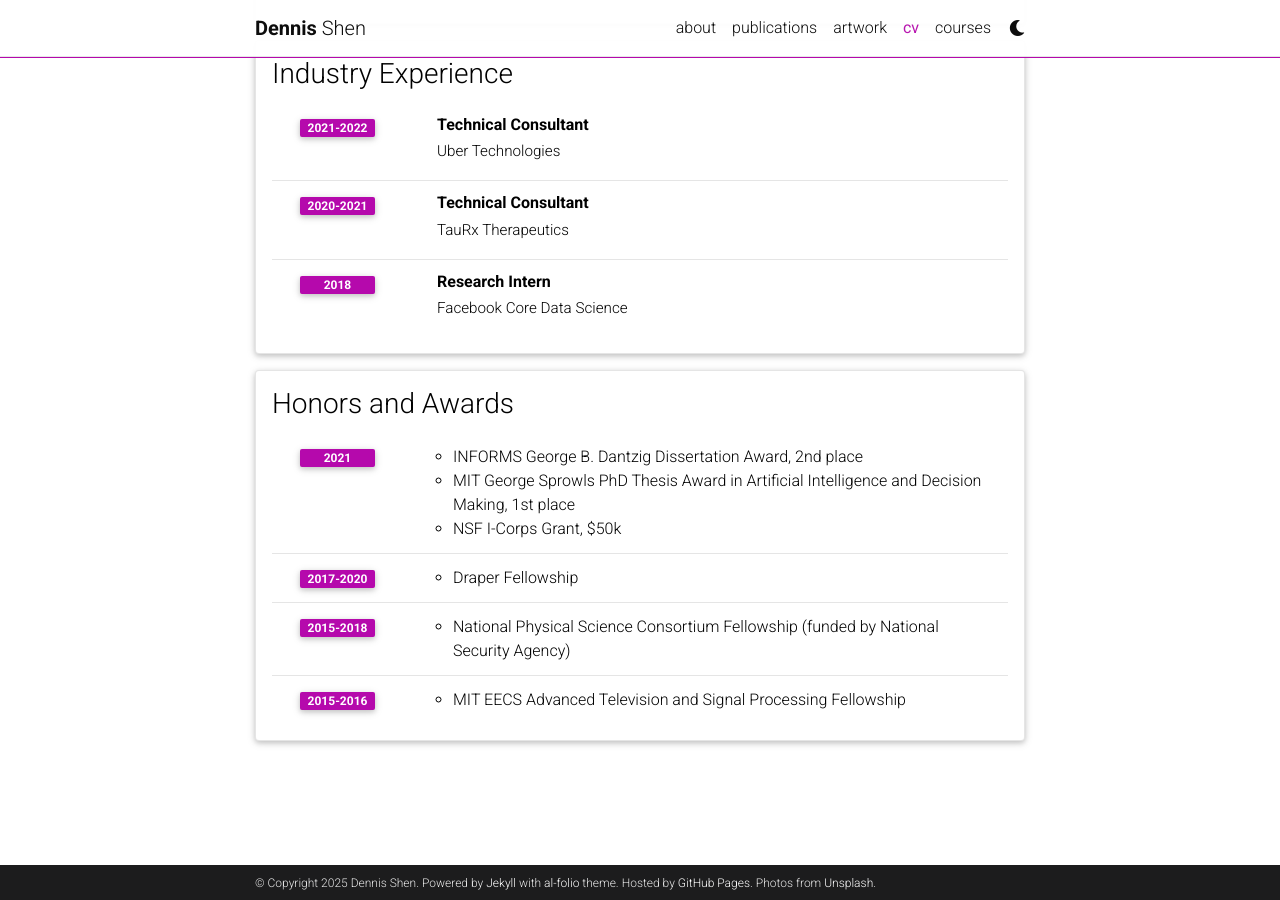
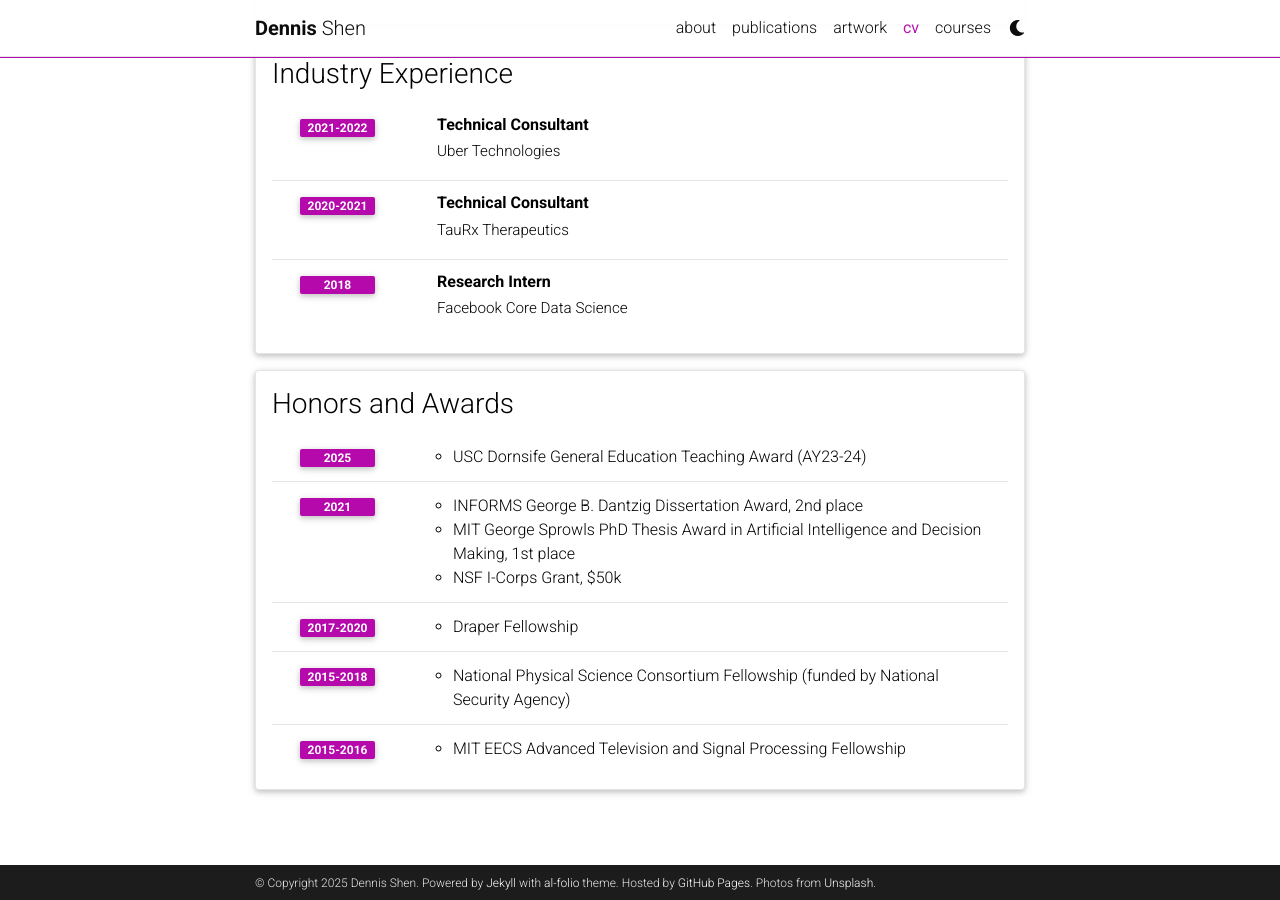
Before and after one commit to deshen24/deshen24.github.io, a Jekyll site: the page built from _pages/cv.md, in a window 1280 px wide and 900 px high, scrolled down 726 px. Built offline with Jekyll 4.4.1, drawn with Linux system fonts in a browser that asks for light colours; comment, search, counter and statistics services are not loaded; a style sheet for code colours, icons or effects is not loaded.

Commit message:
updated awards

```diff
--- a/_data/cv.yml
+++ b/_data/cv.yml
@@ -45,6 +45,9 @@
 - title: Honors and Awards
   type: time_table
   contents:
+    - year: 2025
+      items:
+        - USC Dornsife General Education Teaching Award (AY23-24)
     - year: 2021
       items:
         - INFORMS George B. Dantzig Dissertation Award, 2nd place
```
